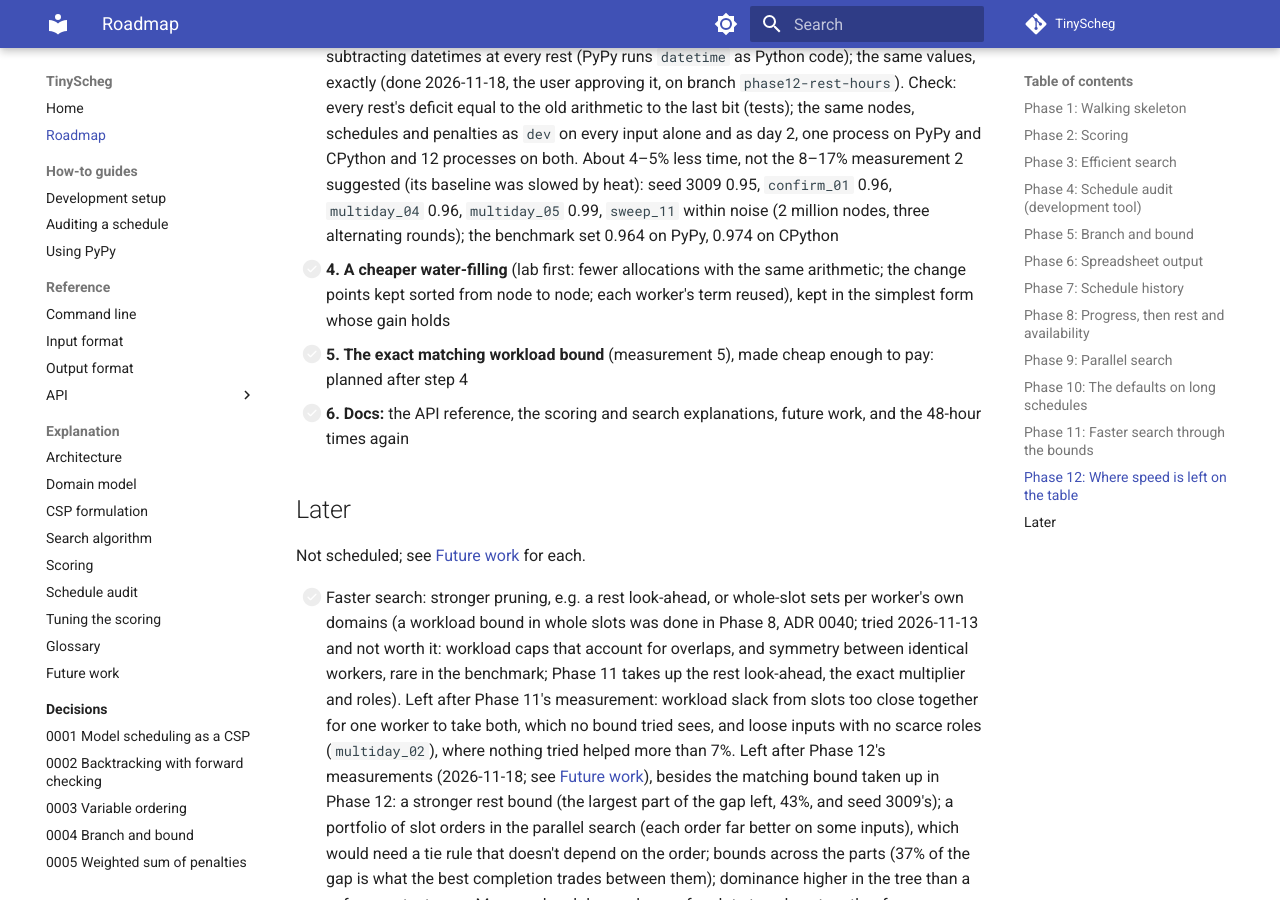
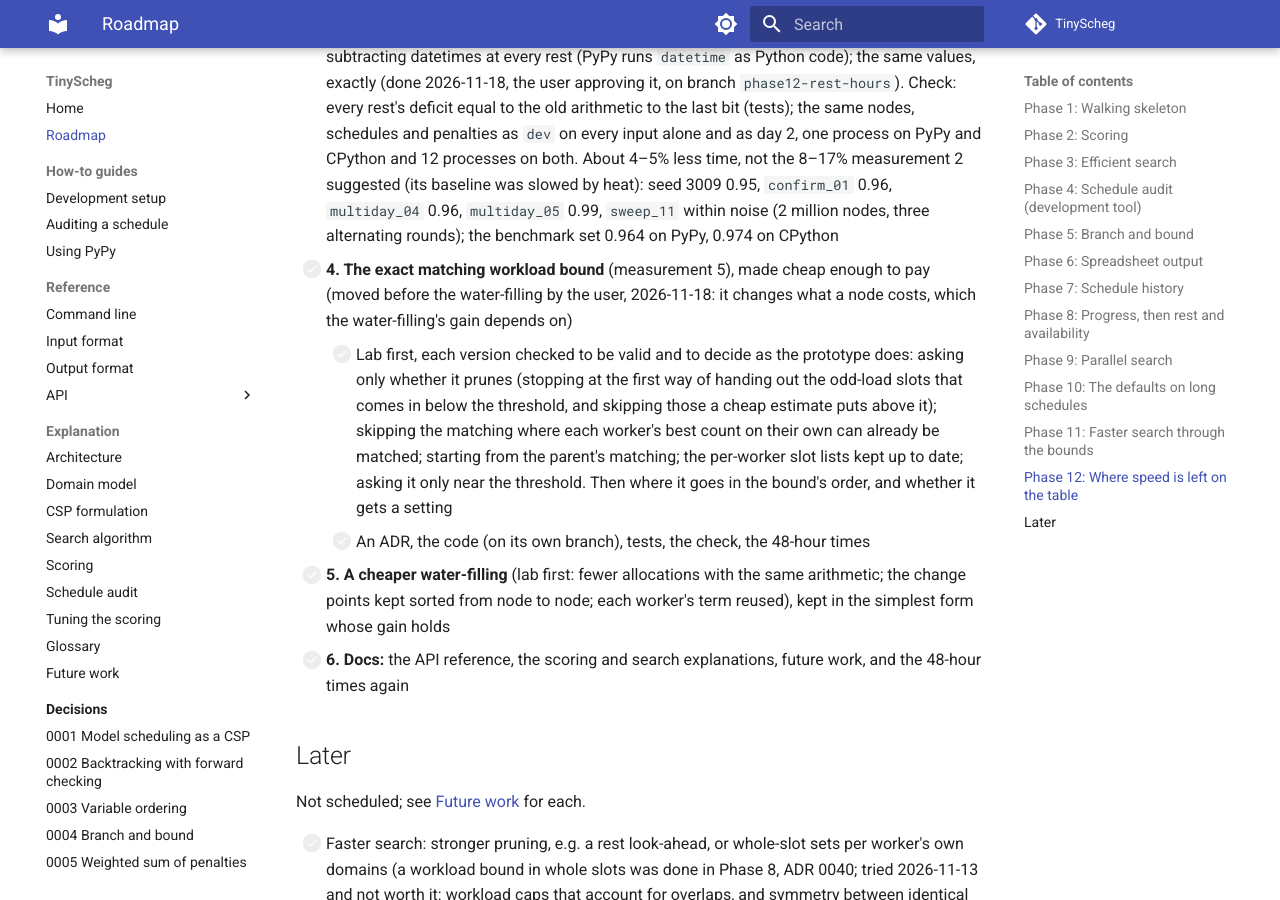
Before and after one commit to 3-kids-wearing-a-trenchcoat/TinyScheg, an MkDocs documentation site: the page built from docs/roadmap.md, in a window 1280 px wide and 900 px high, scrolled down 13460 px. Built offline with MkDocs 1.6.1 and Material for MkDocs 9.7.7, drawn with Linux system fonts in a browser that asks for light colours; comment, search, counter and statistics services are not loaded.

Commit message:
Roadmap: Phase 12, the matching bound (now step 4) before the water-filling (now step 5), as the user asked; its lab plan
Co-Authored-By: Claude Opus 5.5 <noreply@anthropic.com>
Claude-Session: https://claude.ai/code/session_01F2KXFtMmJjZXRnwpgjXXPB

```diff
--- a/docs/roadmap.md
+++ b/docs/roadmap.md
@@ -445,9 +445,16 @@ and conclusions are reported to the user.
       CPython and 12 processes on both. About 4–5% less time, not the 8–17% measurement 2 suggested (its baseline was
       slowed by heat): seed 3009 0.95, `confirm_01` 0.96, `multiday_04` 0.96, `multiday_05` 0.99, `sweep_11` within
       noise (2 million nodes, three alternating rounds); the benchmark set 0.964 on PyPy, 0.974 on CPython
-- [ ] **4. A cheaper water-filling** (lab first: fewer allocations with the same arithmetic; the change points kept
+- [ ] **4. The exact matching workload bound** (measurement 5), made cheap enough to pay (moved before the
+      water-filling by the user, 2026-11-18: it changes what a node costs, which the water-filling's gain depends on)
+    - [ ] Lab first, each version checked to be valid and to decide as the prototype does: asking only whether it
+      prunes (stopping at the first way of handing out the odd-load slots that comes in below the threshold, and
+      skipping those a cheap estimate puts above it); skipping the matching where each worker's best count on their
+      own can already be matched; starting from the parent's matching; the per-worker slot lists kept up to date;
+      asking it only near the threshold. Then where it goes in the bound's order, and whether it gets a setting
+    - [ ] An ADR, the code (on its own branch), tests, the check, the 48-hour times
+- [ ] **5. A cheaper water-filling** (lab first: fewer allocations with the same arithmetic; the change points kept
       sorted from node to node; each worker's term reused), kept in the simplest form whose gain holds
-- [ ] **5. The exact matching workload bound** (measurement 5), made cheap enough to pay: planned after step 4
 - [ ] **6. Docs:** the API reference, the scoring and search explanations, future work, and the 48-hour times again
 
 ## Later
```
